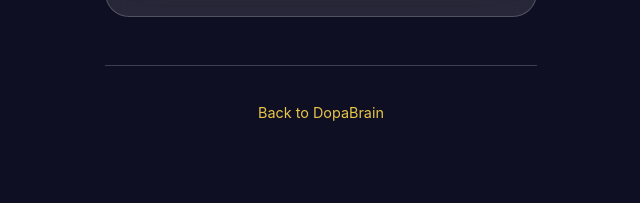
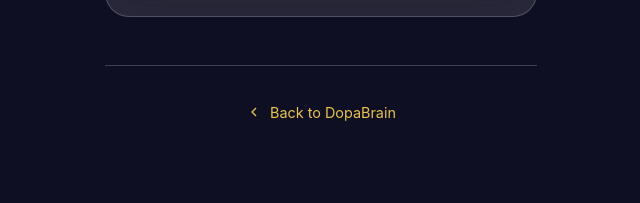
Before and after one commit to swp1234/daily-tarot, a plain HTML site: page index.html in a window 1280 px wide. Shown: the part 970-1173 px from the top of the page, 319-959 px from the left. Drawn offline with Linux system fonts and the light colour scheme.

Commit message:
fix: guard svg back-link icon from i18n textContent overwrite

```diff
--- a/index.html
+++ b/index.html
@@ -498,9 +498,9 @@
 
         <!-- Footer -->
         <footer class="game-footer">
-            <a href="https://dopabrain.com/portal/" class="back-link" data-i18n="game.back">
+            <a href="https://dopabrain.com/portal/" class="back-link">
                 <svg viewBox="0 0 24 24" fill="none" stroke="currentColor" stroke-width="2" width="16" height="16"><path d="m15 18-6-6 6-6"></path></svg>
-                Back to DopaBrain
+                <span data-i18n="game.back">Back to DopaBrain</span>
             </a>
         </footer>
     </div>
--- a/js/i18n.js
+++ b/js/i18n.js
@@ -94,7 +94,7 @@ class I18n {
             if (element.tagName === 'INPUT' || element.tagName === 'TEXTAREA') {
                 element.placeholder = text;
             } else {
-                element.textContent = text;
+                if (text && text !== key && !element.querySelector('svg')) element.textContent = text;
             }
         });
 
```
